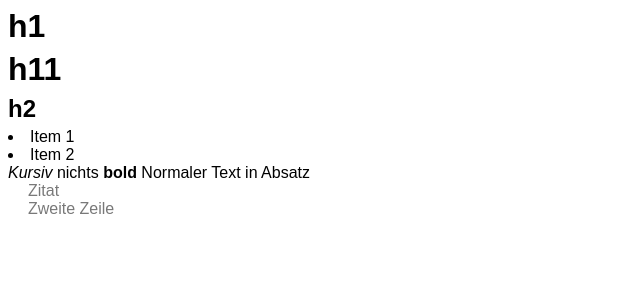
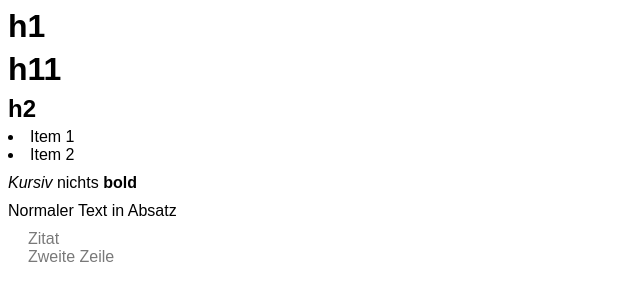
Before and after one commit to MoritzGoeckel/Markdown-to-HTML, a plain HTML site: page index.html in a window 1280 px wide. Shown: the whole page, without its empty margins (0-640 px from the left). Drawn offline with nearby package versions, Linux system fonts and the light colour scheme.

Commit message:
Added paragraphs

```diff
--- a/script.js
+++ b/script.js
@@ -26,20 +26,24 @@ $(document).ready(function ()
 	text = doPattern(text, /\*(.+)?\*/gm, function(m){ return "<i>" + m + "</i>"});
 	//>
 	text = doPattern(text, /^ *> (.+)/gm, function(m){ return "<span class='quote'>" + m + "</span>"});
-	//Blank
-	/*text = doPattern(text, /^\s*\n/gm, function(m){ return "</span><span class='paragraph'>"});
-	text = text.substring("</span>".length, text.length);
-	text += "</span>";*/
 
-	//Todo: Paragraphs and linebreaks
-	//Todo: Refactor to make extendable
+	//Create paragraphs
+	let blockTags = ["<h1>", "<h2>", "<span class='quote'>", "<li>"];
+	let lines = text.split('\n');
+	for(let line in lines){
+		if(/\S+/.test(lines[line])){ //Check if empty
+			let needToDoParagraph = true;
+			for(let tag in blockTags)
+				if(lines[line].startsWith(blockTags[tag]))
+					needToDoParagraph = false;
+
+			if(needToDoParagraph)
+				lines[line] = "<span class='paragraph'>" + lines[line] + "</span>";
+		}
+	}
+
+	text = lines.join('');
 
 	console.log(text);
 	$("#md_content").html(text);
-
-	/*$.get(".", function(data)
-	{
-		$("#fileNames").append(data);
-	});*/
-
 });
--- a/stylesheet.css
+++ b/stylesheet.css
@@ -2,6 +2,10 @@
 	display:block;
 	padding-top: 10px;
 	padding-bottom: 10px;
+}
+
+.paragraph + .paragraph {
+  padding-top: 0px;
 }
 
 .quote{
```
Also changed, not shown: 1 other file.
